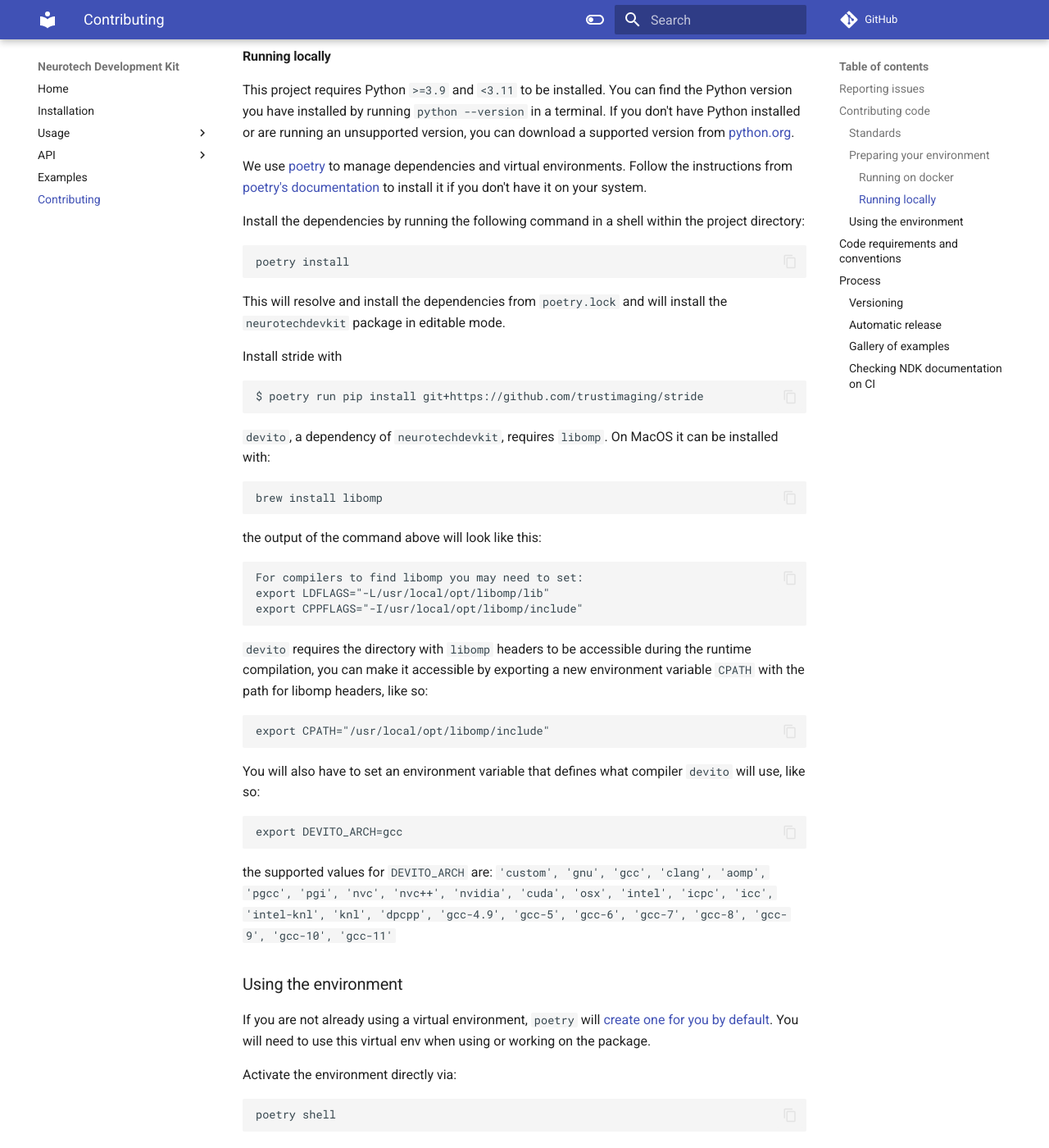
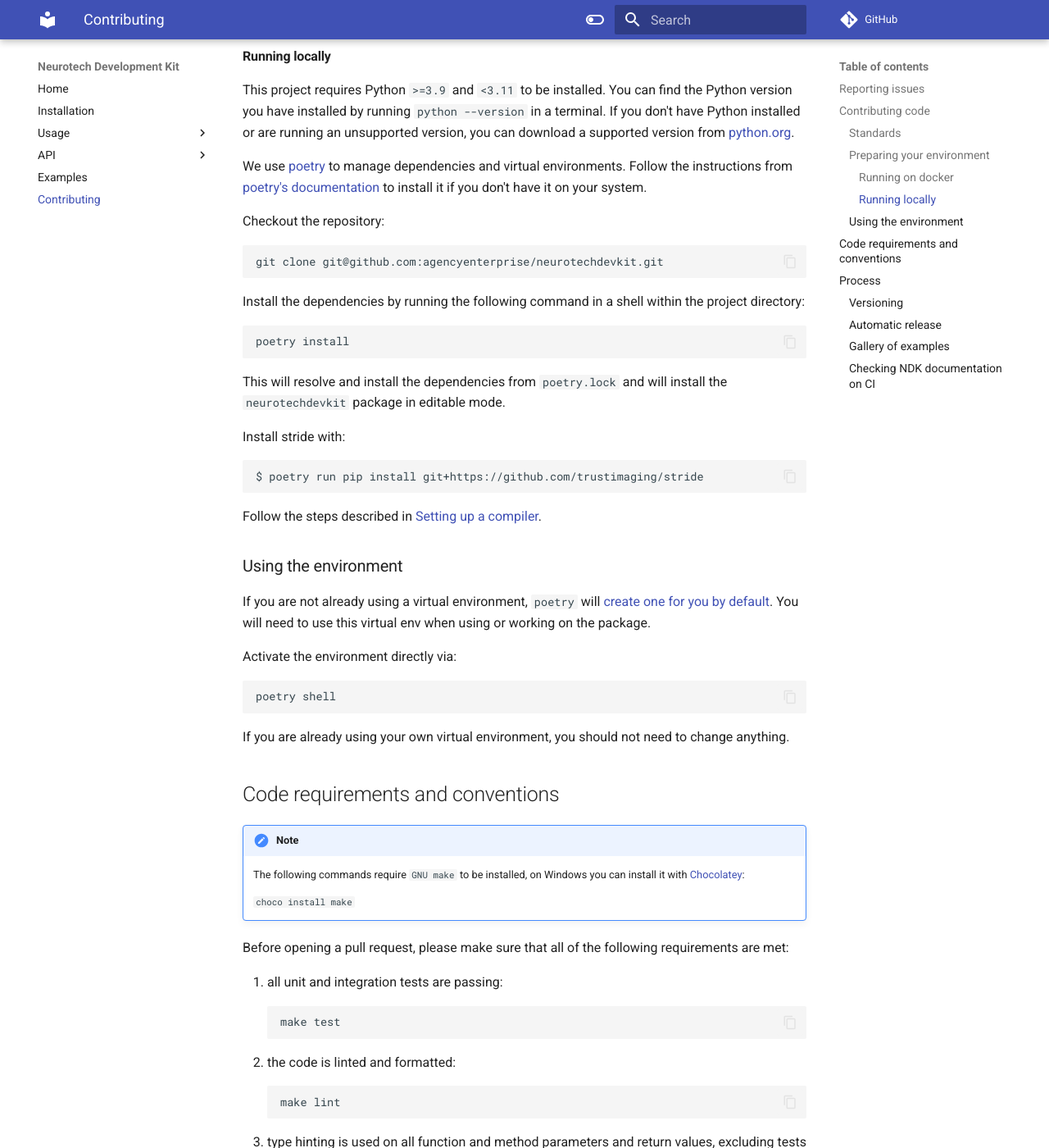
Before and after one commit to agencyenterprise/neurotechdevkit, an MkDocs documentation site: the page built from docs/contributing.md, in a window 1280 px wide and 1400 px high, scrolled down 1202 px. Shown: the whole window at 82% size. Built offline with MkDocs 1.6.1 and Material for MkDocs 9.7.7, drawn with Linux system fonts in a browser that asks for light colours; comment, search, counter and statistics services are not loaded.

Commit message:
Updating contributing page removing duplication

````diff
--- a/docs/contributing.md
+++ b/docs/contributing.md
@@ -49,6 +49,12 @@ This project requires Python `>=3.9` and `<3.11` to be installed. You can find t
 
 We use [poetry](https://python-poetry.org/) to manage dependencies and virtual environments. Follow the instructions from [poetry's documentation](https://python-poetry.org/docs/#installation) to install it if you don't have it on your system.
 
+Checkout the repository:
+
+```
+git clone git@github.com:agencyenterprise/neurotechdevkit.git
+```
+
 Install the dependencies by running the following command in a shell within the project directory:
 
 ```
@@ -58,40 +64,13 @@ poetry install
 This will resolve and install the dependencies from `poetry.lock` and will install the `neurotechdevkit` package in editable mode.
 
 
-Install stride with
+Install stride with:
 
 ```bash
 $ poetry run pip install git+https://github.com/trustimaging/stride
 ```
 
-`devito`, a dependency of `neurotechdevkit`, requires `libomp`. On MacOS it can be installed with:
-
-```
-brew install libomp
-```
-
-the output of the command above will look like this:
-
-```
-For compilers to find libomp you may need to set:
-export LDFLAGS="-L/usr/local/opt/libomp/lib"
-export CPPFLAGS="-I/usr/local/opt/libomp/include"
-```
-
-`devito` requires the directory with `libomp` headers to be accessible during the runtime compilation, you can make it accessible by exporting a new environment variable `CPATH` with the path for libomp headers, like so:
-
-```
-export CPATH="/usr/local/opt/libomp/include"
-```
-
-You will also have to set an environment variable that defines what compiler `devito` will use, like so:
-
-```
-export DEVITO_ARCH=gcc
-```
-
-the supported values for `DEVITO_ARCH` are: `'custom', 'gnu', 'gcc', 'clang', 'aomp', 'pgcc', 'pgi', 'nvc', 'nvc++', 'nvidia', 'cuda', 'osx', 'intel', 'icpc', 'icc', 'intel-knl', 'knl', 'dpcpp', 'gcc-4.9', 'gcc-5', 'gcc-6', 'gcc-7', 'gcc-8', 'gcc-9', 'gcc-10', 'gcc-11'`
-
+Follow the steps described in [Setting up a compiler](usage/installation.md#setting-up-a-compiler).
 
 ### Using the environment
 
````
Also changed, not shown: docs/installation.md (+0 -9 lines).
